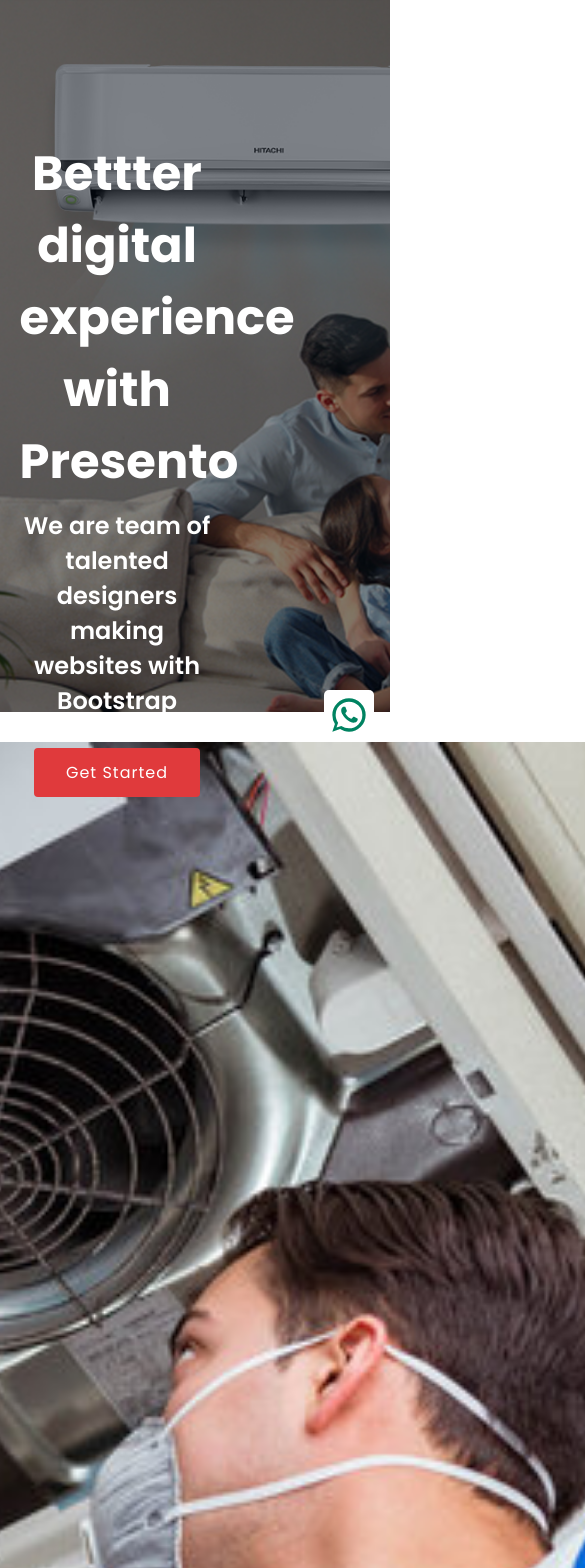
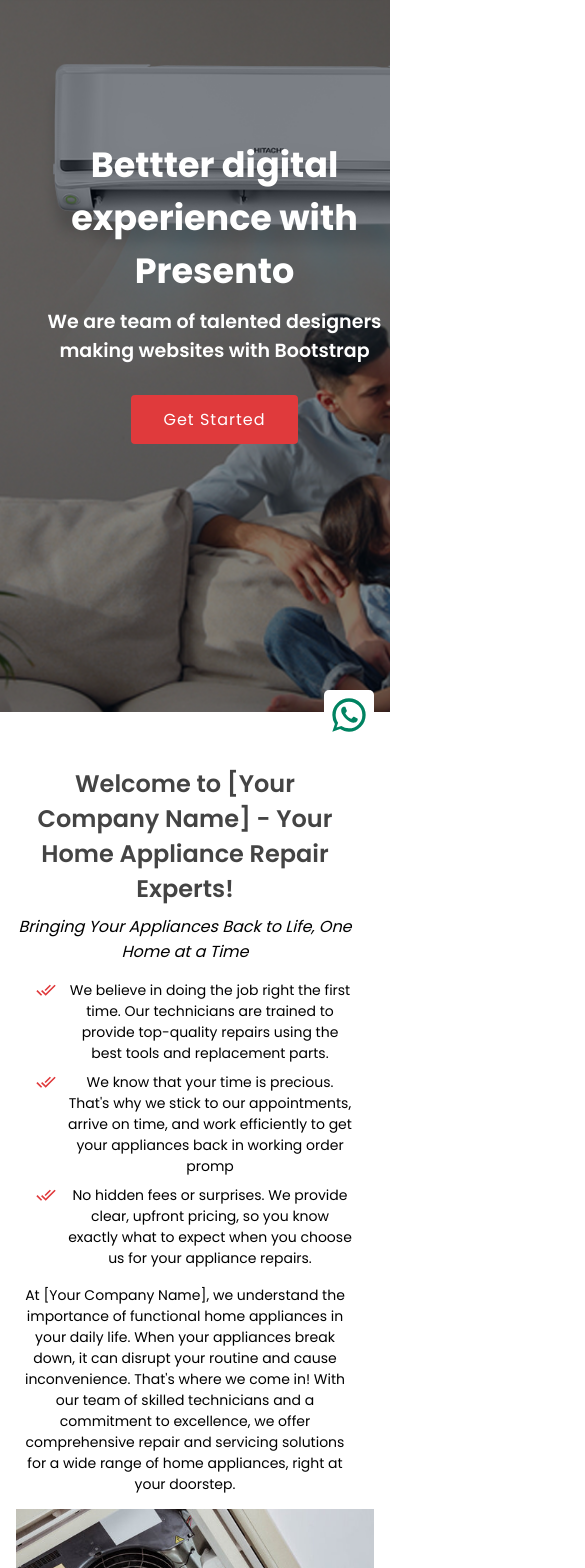
Before and after one commit to udhaya6117/Kartick_AC, a React (Create React App) app: page / in a window 390 px wide. Shown: the part 80-1648 px from the top of the page, 585 px wide, since content can reach past the window. Built offline with nearby package versions, Linux system fonts and the light colour scheme.

Commit message:
karthick ac project is ready

```diff
--- a/src/Landingpage/Landingpage.css
+++ b/src/Landingpage/Landingpage.css
@@ -133,7 +133,9 @@
   display: flex;
   justify-content: center;
 }
-
+.aboutus-box .about-box-2 img {
+  width: 100%;
+}
 .points-box {
   margin-top: 50px;
 }
@@ -375,7 +377,7 @@
 
 .footer-box-split-2{
   display: flex;
-  justify-content: space-between;
+  justify-content:center;
   align-items: center;
   padding: 20px 0px;
 }
@@ -385,3 +387,69 @@
   right: 16px;
   z-index: 1111;
 }
+
+
+
+
+@media only screen and (min-width: 350px) and (max-width:767px){
+
+  .hero-top-maincontect{
+    width: 100%;
+    padding-top: 70px;
+  }
+
+  .aboutus-box{
+    grid-template-columns: 100%;
+  }
+  .points-box .points-box-split{
+    grid-template-columns: 100%;
+  }
+  .services-boxes-splits{
+    grid-template-columns: 100%;
+  }
+  .footer .footer-box-split-1 {
+    grid-template-columns: 100%;
+  }
+  .footer-box-split-2{
+    display: flex;
+    justify-content: center;
+  }
+  .hero-img h1 {
+    margin: 0;
+    font-size: 35px;
+    font-weight: 700;
+    color: #fff;
+    font-family: "Poppins-Bold";
+  }
+
+  .hero-img h2 {
+    color: #fff;
+    margin: 10px 0 0 0;
+    font-size: 19px;
+    font-family: "Poppins-SemiBold";
+  }
+
+  .hero-img .btn {
+    font-family: "Raleway", sans-serif;
+    font-weight: 500;
+    font-size: 16px;
+    letter-spacing: 1px;
+    display: inline-block;
+    padding: 10px 30px;
+    border-radius: 4px;
+    transition: 0.5s;
+    margin-top: 30px;
+    color: #fff;
+    background: #e03a3c;
+    border: 2px solid #e03a3c;
+    font-family: "Poppins-Regular";
+  }
+  .hero-img .hero-container {
+    position: absolute;
+    width: 100%;
+    z-index: 9;
+    top: 20%;
+    left: 5%;
+  }
+
+}
--- a/src/Landingpage/Landingpagecontent/Landingpagecontects.js
+++ b/src/Landingpage/Landingpagecontent/Landingpagecontects.js
@@ -21,9 +21,10 @@ import { motion } from "framer-motion";
 const Landingpagecontects = () => {
   return (
     <div>
-      <div style={{ paddingTop: "75px" }}>
+      <div className="hero-top-maincontect" style={{ paddingTop: "75px",width:"100%" }}>
         <div className="hero-img">
-          <div class="hero-container">
+          <div className="hero-container">
+
             <motion.h1
               initial={{ opacity: 0, x: -100 }}
               animate={{ opacity: 1, x: 0 }}
@@ -58,6 +59,7 @@ const Landingpagecontects = () => {
             >
               Get Started
             </motion.button>
+
           </div>
         </div>
         <div className="whatsapp">
@@ -137,7 +139,9 @@ const Landingpagecontects = () => {
               }}
               className="about-box-2"
             >
+              <div>
               <img src={aboutsimg} />
+              </div>
             </motion.div>
           </div>
         </Container>
@@ -405,7 +409,7 @@ const Landingpagecontects = () => {
         <div className="footer-2-color">
           <Container>
             <div className="footer-box-split-2">
-              <div>
+              <div style={{textAlign:"center"}}>
                 <span style={{ color: "#e03a3c" }}>©</span> Copyright{" "}
                 <span style={{ color: "#e03a3c" }}>HOME SERVICE</span>. All
                 Rights Reserved
```
